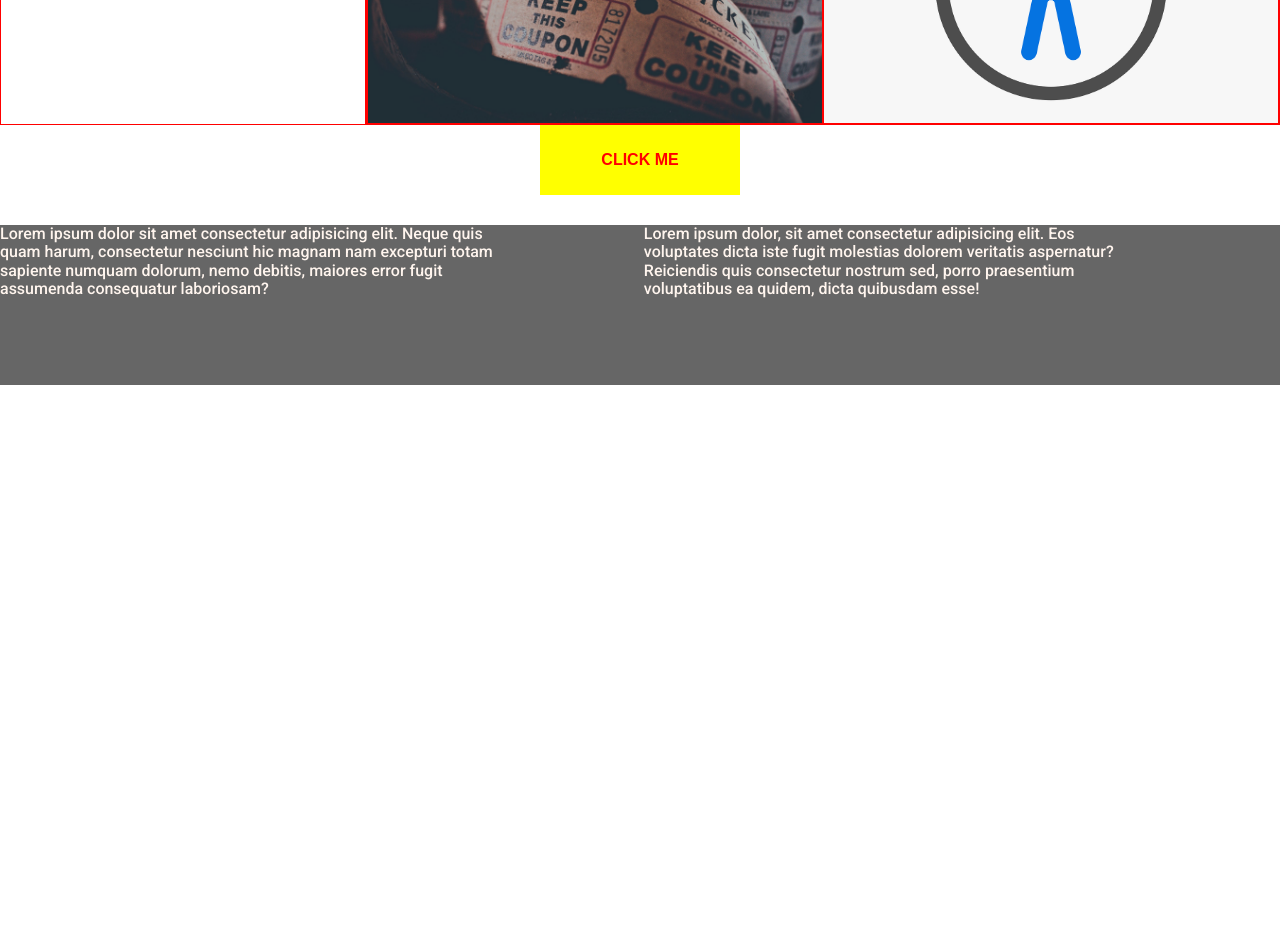
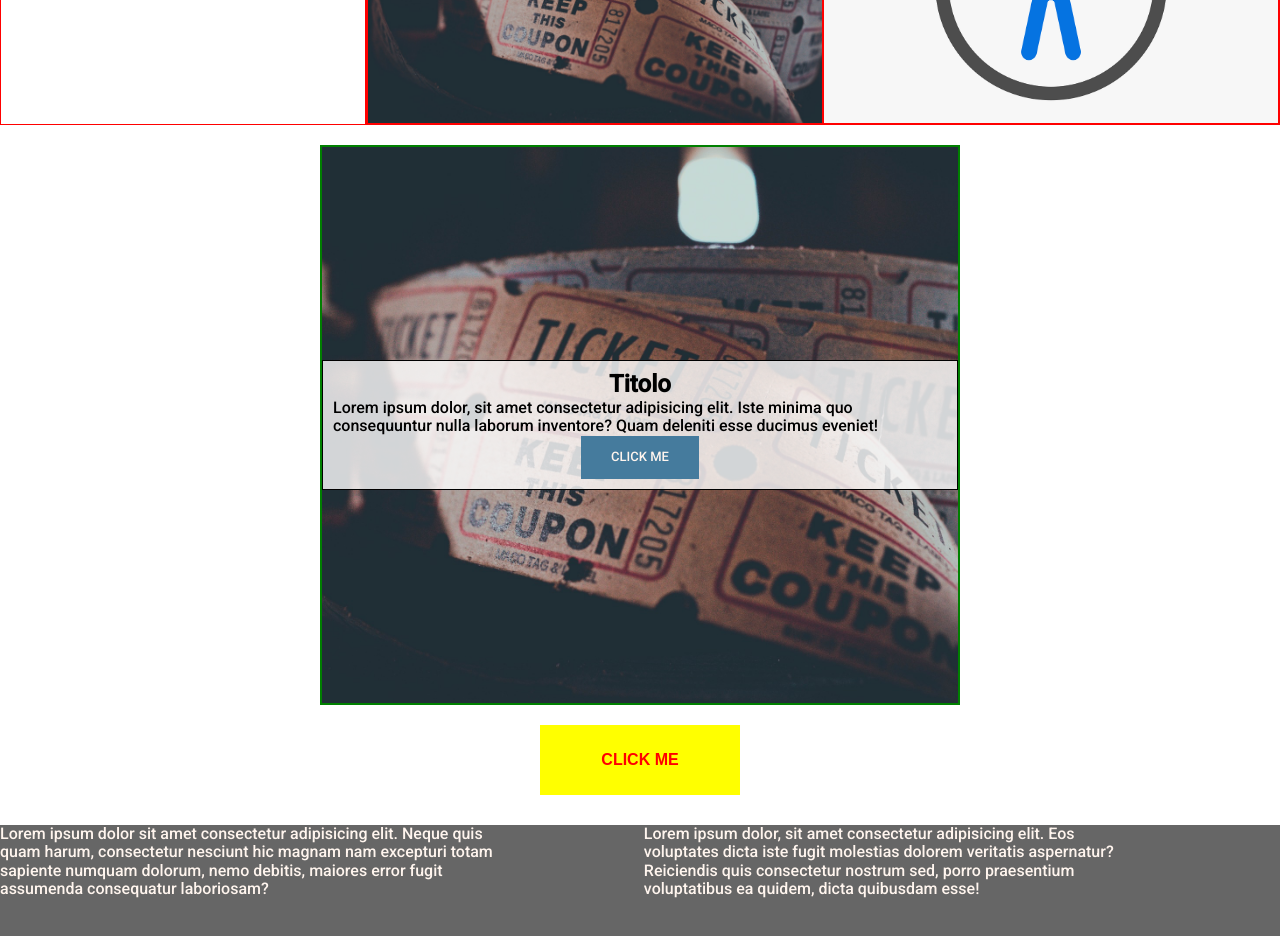
Before and after one commit to AndreaPrati98/Polimi--Hypermedia---project, a Nuxt app: page /festival-practical-info in a window 1280 px wide. Shown: the part 480-1416 px from the top of the page. Before the commit the page ends 865 px from the top, so only its background shows below. Built offline with nearby package versions, Linux system fonts and the light colour scheme.

Commit message:
first usable implementation of the car hover black and white

```diff
--- a/components/img-component/card-hover-b-w.vue
+++ b/components/img-component/card-hover-b-w.vue
@@ -1,9 +1,12 @@
 <template>
     <div class="img">
-        <div class="txt">
-            <h2>Titolo</h2>
-            <p>Piccola descrizione</p>
-            <button-std class="btn" :btnDst="'/festival-practical-info'"/>
+        <div class="txt-wrapper">
+            <div class="txt">
+                <h2>Titolo</h2>
+                <!-- <p>Piccola descrizione</p> -->
+                <p>Lorem ipsum dolor, sit amet consectetur adipisicing elit. Iste minima quo consequuntur nulla laborum inventore? Quam deleniti esse ducimus eveniet!</p>
+                <button-std class="btn" :btnDst="'/festival-practical-info'"/>
+            </div>
         </div>
     </div>
 </template>
@@ -28,20 +31,38 @@ export default {
 
     }
 
-    .txt {
+    .txt-wrapper {
+        display: flex;
+        justify-content: center;
+        align-items: center;
+
+        height: 100%;
+
         border: 2px solid green;
-        color: rgba(0, 0, 0, 1) !important;
-        height: 100%;
 
         transition: backdrop-filter .3s ease-in .2s,
                     background-color .3s ease-out,
 
     }
 
-    .txt:hover {
+    .txt-wrapper:hover {
         backdrop-filter: grayscale(100%);
         background-color: rgba(255, 255, 255, 0.3);
     }
 
+    .txt {
+        display: flex;
+        flex-direction: column;
+        justify-content: center;
+        align-items: center;
+
+        overflow: scroll;
+
+        padding: 10px;
+        border: 1.5px solid black;
+
+        /* backdrop-filter: opacity(1); */
+        background-color: rgba(255, 255, 255, 0.8);
+    }
 
 </style>
--- a/pages/festival-practical-info.vue
+++ b/pages/festival-practical-info.vue
@@ -1,8 +1,15 @@
 <template>
     <div class="container">
         <TitleOverlayImage2/>
-        <div class="btn-div">
-            <button-std-animated :btnDst="'/festival-practical-info'" :btnBkgdColor="'yellow'" :btnTextColor="'red'" :btnBkgdHoverColor="'green'"/>
+        <div class="inner-container">
+            <span class="separator"></span>
+            <div class="card-container">
+                <CardHoverBW class="cardHoverBW"/>
+            </div>
+            <span class="separator"></span>
+            <div class="btn-container">
+                <button-std-animated :btnDst="'/festival-practical-info'" :btnBkgdColor="'yellow'" :btnTextColor="'red'" :btnBkgdHoverColor="'green'"/>
+            </div>
         </div>
     </div>
 </template>
@@ -10,17 +17,32 @@
 <script>
 import ButtonStdAnimated from '~/components/utilities-components/button-std-animated.vue';
 import TitleOverlayImage2 from "../components/title-overlay-image2.vue";
+import CardHoverBW from "../components/img-component/card-hover-b-w.vue";
 export default {
     name: "festival-practical-info",
-    components: { TitleOverlayImage2, ButtonStdAnimated }
+    components: { TitleOverlayImage2, ButtonStdAnimated, CardHoverBW }
 }
 </script>
 
 <style scoped>
 
-    .btn-div {
+    .separator{
+        width: 100%;
+        height: 20px;
+    }
+    .inner-container {
+        display: flex;
+        flex-direction: column;
+        justify-content: center;
+        align-content: center;
+    }
+    .btn-container, .card-container {
         display: flex;
         justify-content: center;
     }
+    .cardHoverBW {
+        height: 70vh;
+        width: 50%;
+    }
 
 </style>
```
